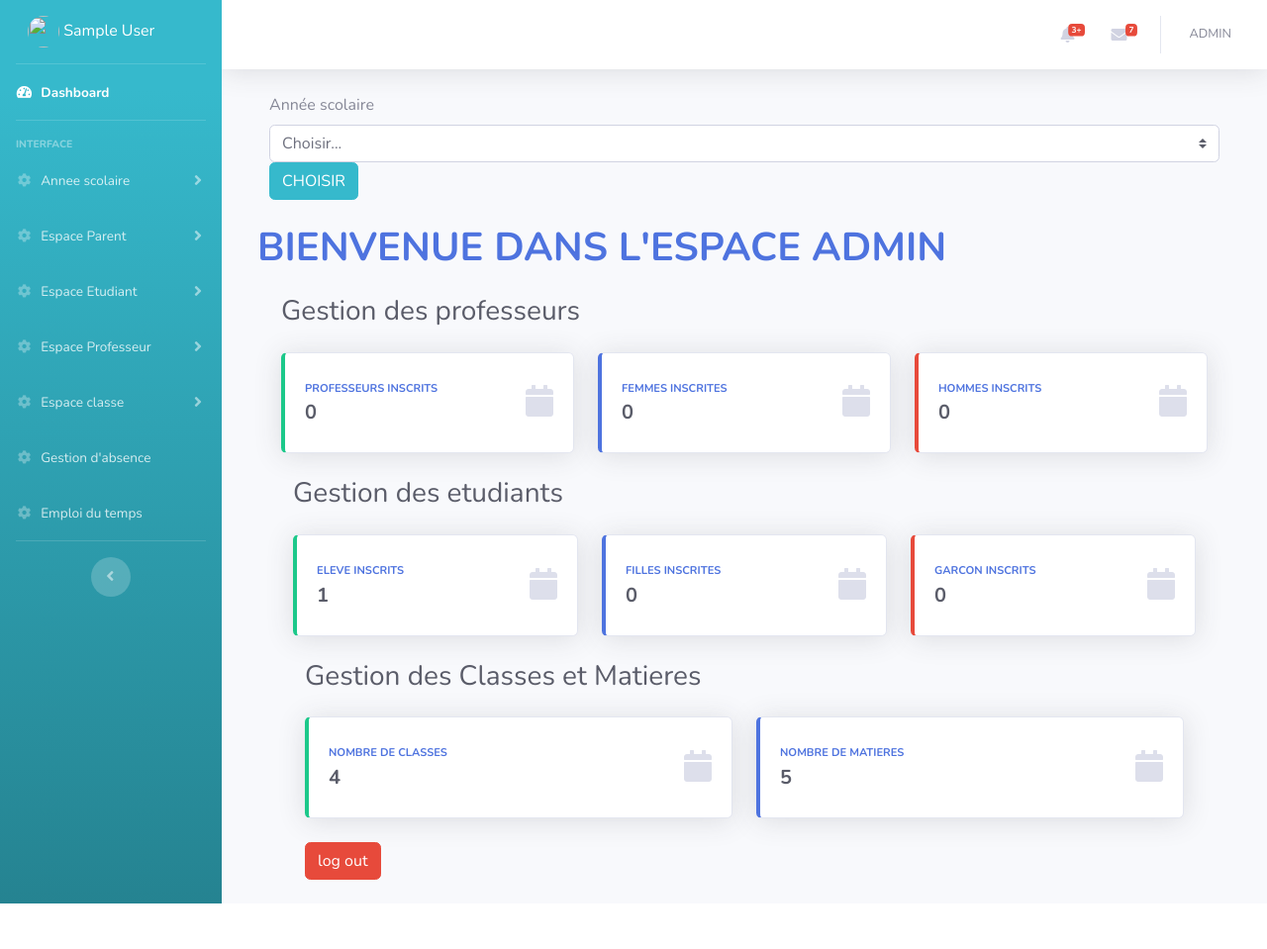
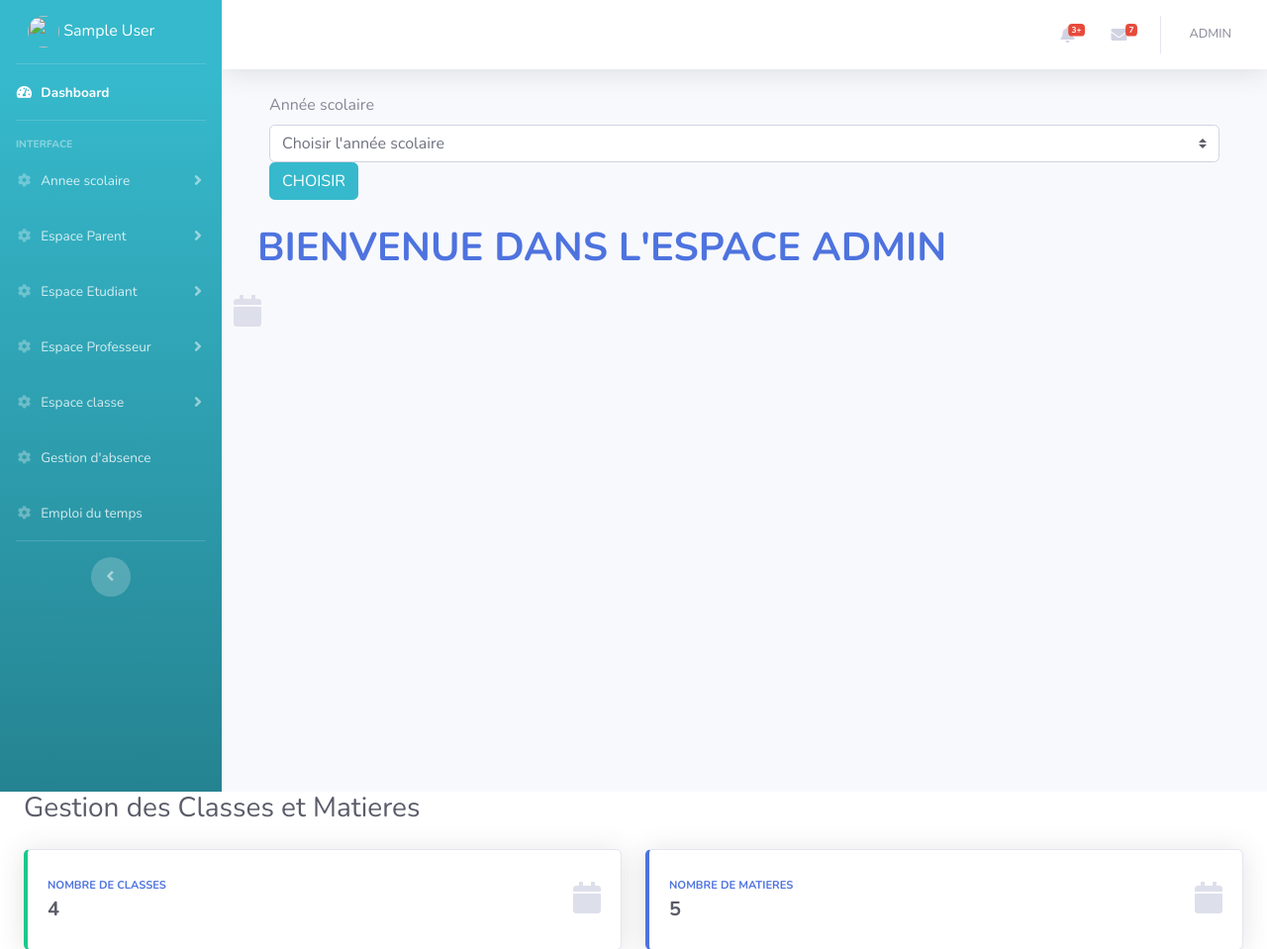
Before and after one commit to SedkiHajar/e-classroom, a PHP site: page /EspaceAdmin/welcome.php in a window 1280 px wide. Shown: the top 959 px of the page at 99% size. Before the commit the page ends 913 px from the top, so only its background shows below. Run offline with PHP 8.4, Linux system fonts and the light colour scheme; the visitor is signed in with stand-in values (Sample User, id 1); data comes from the database, SQL or seed files in the repository; tables that the repository leaves empty hold one stand-in row (values such as "Sample post"); data that the repository does not hold is empty.

Commit message:
upload etud parentet welcome

```diff
--- a/School/EspaceAdmin/etudiant/uploadEtudParent.php
+++ b/School/EspaceAdmin/etudiant/uploadEtudParent.php
@@ -53,6 +53,7 @@ $status = $statusMsg = '';
                 header("Location:gestionEtudiant.php");
             }else{
                 $statusMsg = "File upload failed, please try again.". $db->error;
+                header('Location:gestionEtudiant.php');
             }
             echo $j;
             }
@@ -74,9 +75,10 @@ $status = $statusMsg = '';
           echo $CIN;
             if ($db->query($sql) === TRUE) {
               echo "Record updated successfully";
-
+               header('Location:gestionEtudiant.php');
             } else {
               echo "Error updating record: " . $db->error;
+              header('Location:gestionEtudiant.php');
             }
 
               }
--- a/School/EspaceAdmin/welcome.php
+++ b/School/EspaceAdmin/welcome.php
@@ -1,4 +1,5 @@
 <?php
+//session_start();
    require_once '../database/dbConfig.php';
    include('session.php');
 
@@ -43,12 +44,12 @@
 
 
    <div class="col-md-12">
-   <form action="welcome.php?id_anneeS=<?php echo $_SESSION['anneeS']; ?>" role="form" method="post" enctype="multipart/form-data">
+   <form action="welcome.php " role="form" method="post" enctype="multipart/form-data">
    <div class="col-xl-12 col-md-6 mb-4">
 
               <label for="classe">Année scolaire</label>
               <select class="custom-select" name="anneeS" id="">
-                <option selected value="<?php echo $_SESSION['anneeS']; ?>">Choisir...</option>
+                <option selected value="<?php echo $_SESSION['anneeS']; ?>">Choisir l'année scolaire</option>
                   <?php
                   //définir la requete
                   $result = $db->query("SELECT * FROM anneeS ");
@@ -63,7 +64,7 @@
                }
                ?>
               </select>
-              <button type="submit" class="btn btn-info" name="inserer">CHOISIR</button>
+              <button type="submit" class="btn btn-info" name="insererA">CHOISIR</button>
   </form>
 </div>
 
@@ -71,17 +72,20 @@
 <h1 class="m-0 font-weight-bold text-primary " >BIENVENUE DANS L'ESPACE ADMIN</h1><br>
 
 
-<?php   $result = $db->query("SELECT * FROM professeur  where anneeS='$id_anneeS'");
+<?php
+if (isset($_POST['insererA'])) {
+  //echo 'anne : '.$id_anneeS;
+  $result = $db->query("SELECT * FROM professeur  where anneeS='$id_anneeS'");
      $nbrEtudiant=0;
      $nbrFille=0;
      $nbrGarcon=0; ?>
      <?php while($row = $result->fetch_assoc()){
       $nbrEtudiant++;
-      if ($row['sexe']=='fille') {
+      if ($row['sexe']=='femme') {
         $nbrFille++;
         // code...
       }
-      if ($row['sexe']=='garcon') {
+      if ($row['sexe']=='homme') {
         $nbrGarcon++;
         // code...
       }
@@ -163,11 +167,11 @@
      $nbrGarcon=0; ?>
      <?php while($row = $result->fetch_assoc()){
       $nbrEtudiant++;
-      if ($row['sexe']=='fille') {
+      if ($row['sexe']=='femme') {
         $nbrFille++;
         // code...
       }
-      if ($row['sexe']=='garcon') {
+      if ($row['sexe']=='homme') {
         $nbrGarcon++;
         // code...
       }
@@ -222,7 +226,7 @@
                   <div class="row no-gutters align-items-center">
                     <div class="col mr-2">
                       <div class="text-xs font-weight-bold text-primary text-uppercase mb-1">Garcon Inscrits</div>
-                      <div class="h5 mb-0 font-weight-bold text-gray-800"><?php echo $nbrGarcon; ?></div>
+                      <div class="h5 mb-0 font-weight-bold text-gray-800"><?php echo $nbrGarcon;} ?></div>
                     </div>
                     <div class="col-auto">
                       <i class="fas fa-calendar fa-2x text-gray-300"></i>
```
